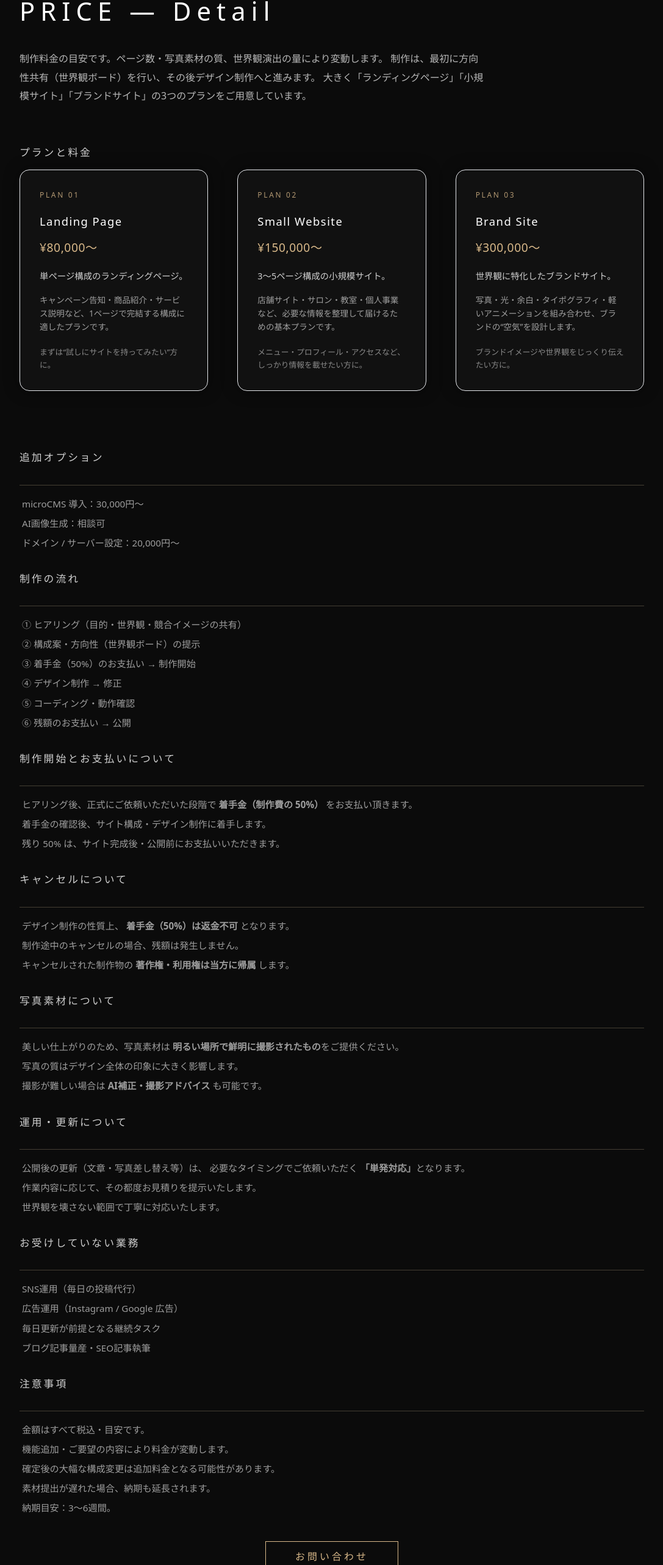
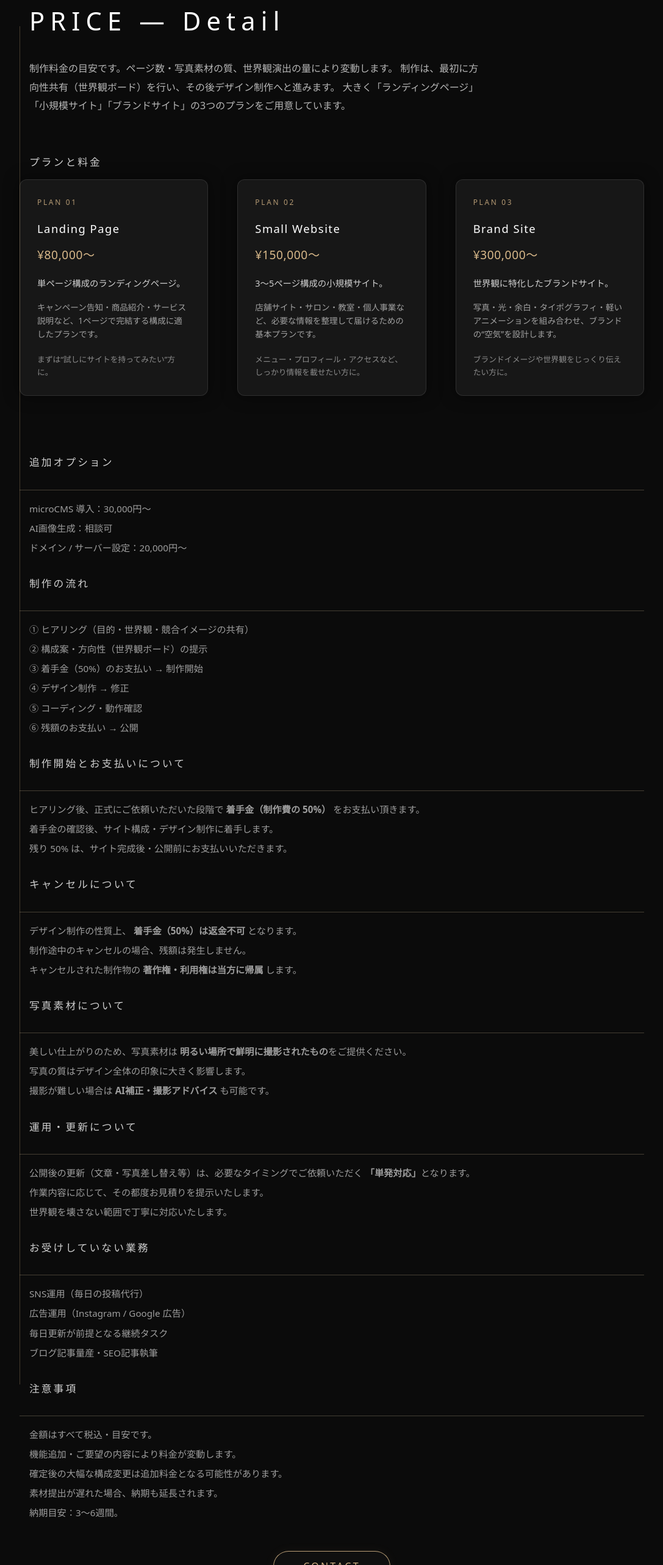
Before and after one commit to gushiyuu123-glitch/gushiken-base, a React (Vite) app: page /price in a window 1280 px wide. Shown: the part 125-2691 px from the top of the page at 61% size, without its empty margins (96-1183 px from the left). Built offline with nearby package versions, Linux system fonts and the light colour scheme; a web font is replaced by a local one.

Commit message:
test: auto deploy check

```diff
--- a/src/pages/PriceDetail.jsx
+++ b/src/pages/PriceDetail.jsx
@@ -17,20 +17,47 @@ export default function PriceDetail() {
       className="
         bg-[#0b0b0b] min-h-screen text-white
         opacity-0 translate-y-8
-        transition-all duration-[1100ms]
-        py-28 px-6
+        transition-all duration-[1100ms] ease-[cubic-bezier(.25,.46,.45,.94)]
+        py-28 md:py-32 px-6
       "
     >
-      <div className="max-w-5xl mx-auto">
+      <div className="max-w-5xl mx-auto relative">
+
+        {/* 左ゴールドライン（Contact と世界観合わせ） */}
+        <div
+          className="
+            hidden md:block
+            absolute left-0 top-10
+            w-px h-[86%]
+            bg-[rgba(217,185,138,0.28)]
+          "
+        />
 
         {/* ====================== */}
         {/* TITLE */}
         {/* ====================== */}
-        <h1 className="text-[2.6rem] tracking-[0.22em] font-light mb-8">
+        <h1
+          className="
+            text-[2.6rem]
+            tracking-[0.22em]
+            font-light
+            mb-8
+            pl-4
+          "
+        >
           PRICE — Detail
         </h1>
 
-        <p className="text-white/70 text-[1rem] leading-[1.9] mb-16 max-w-3xl">
+        <p
+          className="
+            text-white/70
+            text-[1rem]
+            leading-[1.9]
+            mb-16
+            max-w-3xl
+            pl-4
+          "
+        >
           制作料金の目安です。ページ数・写真素材の質、世界観演出の量により変動します。
           制作は、最初に方向性共有（世界観ボード）を行い、その後デザイン制作へと進みます。
           大きく「ランディングページ」「小規模サイト」「ブランドサイト」の3つのプランをご用意しています。
@@ -137,13 +164,12 @@ export default function PriceDetail() {
         </DetailBlock>
 
         {/* ====================== */}
-        {/* 運用・更新について（追加） */}
+        {/* 運用・更新について */}
         {/* ====================== */}
         <SectionTitle>運用・更新について</SectionTitle>
         <DetailBlock>
           <li>
-            公開後の更新（文章・写真差し替え等）は、
-            必要なタイミングでご依頼いただく
+            公開後の更新（文章・写真差し替え等）は、必要なタイミングでご依頼いただく
             <strong> 「単発対応」</strong>となります。
           </li>
           <li>作業内容に応じて、その都度お見積りを提示いたします。</li>
@@ -151,7 +177,7 @@ export default function PriceDetail() {
         </DetailBlock>
 
         {/* ====================== */}
-        {/* 受けない業務（追加） */}
+        {/* お受けしていない業務 */}
         {/* ====================== */}
         <SectionTitle>お受けしていない業務</SectionTitle>
         <DetailBlock>
@@ -176,18 +202,28 @@ export default function PriceDetail() {
         {/* ====================== */}
         {/* CTA */}
         {/* ====================== */}
-        <div className="text-center mt-10">
+        <div className="text-center mt-12">
           <Link
             to="/contact"
             className="
-              inline-block px-12 py-3
-              border border-gold text-gold
-              hover:bg-gold hover:text-black
+              inline-block
+              px-12 py-3
+              rounded-full
+              border border-[rgba(217,185,138,0.85)]
+              text-[rgba(217,185,138,0.94)]
+              bg-[rgba(255,255,255,0.02)]
+              tracking-[0.2em]
+              uppercase
               transition-all duration-300
-              tracking-[0.25em]
+              shadow-[0_0_18px_rgba(217,185,138,0.06)]
+              hover:bg-[rgba(217,185,138,0.92)]
+              hover:text-black
+              hover:border-[rgba(217,185,138,1)]
+              hover:-translate-y-[2px]
+              hover:shadow-[0_12px_24px_rgba(217,185,138,0.30)]
             "
           >
-            お問い合わせ
+            CONTACT
           </Link>
         </div>
       </div>
@@ -201,26 +237,35 @@ export default function PriceDetail() {
 
 function SectionTitle({ children }) {
   return (
-    <h2 className="text-[1.05rem] tracking-[0.18em] mb-4 text-white/80">
+    <h2
+      className="
+        text-[1.05rem]
+        tracking-[0.18em]
+        mb-4
+        text-white/80
+        pl-4
+      "
+    >
       {children}
     </h2>
   );
 }
 
+/* 単一プランカード（8万 / 15万 / 30万） */
 function PlanCard({ badge, title, price, summary, detail, bestFor }) {
   return (
     <div
       className="
-        bg-[#111]
-        border border-white/12
-        rounded-2xl
-        p-7 md:p-8
-        shadow-[0_0_26px_rgba(0,0,0,0.45)]
-        flex flex-col
-        gap-4
-        hover:-translate-y-1
-        hover:shadow-[0_0_34px_rgba(215,195,154,0.22)]
+        bg-white/5
+        border border-white/10
+        rounded-xl
+        p-6 md:p-7
+        shadow-[0_0_24px_rgba(0,0,0,0.5)]
+        flex flex-col gap-4
         transition-all duration-300
+        hover:-translate-y-1.5
+        hover:border-[rgba(217,185,138,0.55)]
+        hover:shadow-[0_0_32px_rgba(217,185,138,0.24)]
       "
     >
       <p className="text-[0.75rem] tracking-[0.22em] text-gold/80 mb-1">
@@ -250,11 +295,12 @@ function PlanCard({ badge, title, price, summary, detail, bestFor }) {
   );
 }
 
+/* 横ラインで区切るブロック */
 function DetailBlock({ children }) {
   return (
     <div className="my-6 md:my-8">
-      <div className="w-full h-[1px] bg-[rgba(215,195,154,0.28)] mb-4"></div>
-      <ul className="text-white/60 text-[0.95rem] leading-[1.85] space-y-1 pl-1">
+      <div className="w-full h-px bg-[rgba(215,195,154,0.28)] mb-4" />
+      <ul className="text-white/60 text-[0.95rem] leading-[1.85] space-y-1 pl-4">
         {children}
       </ul>
     </div>
```
